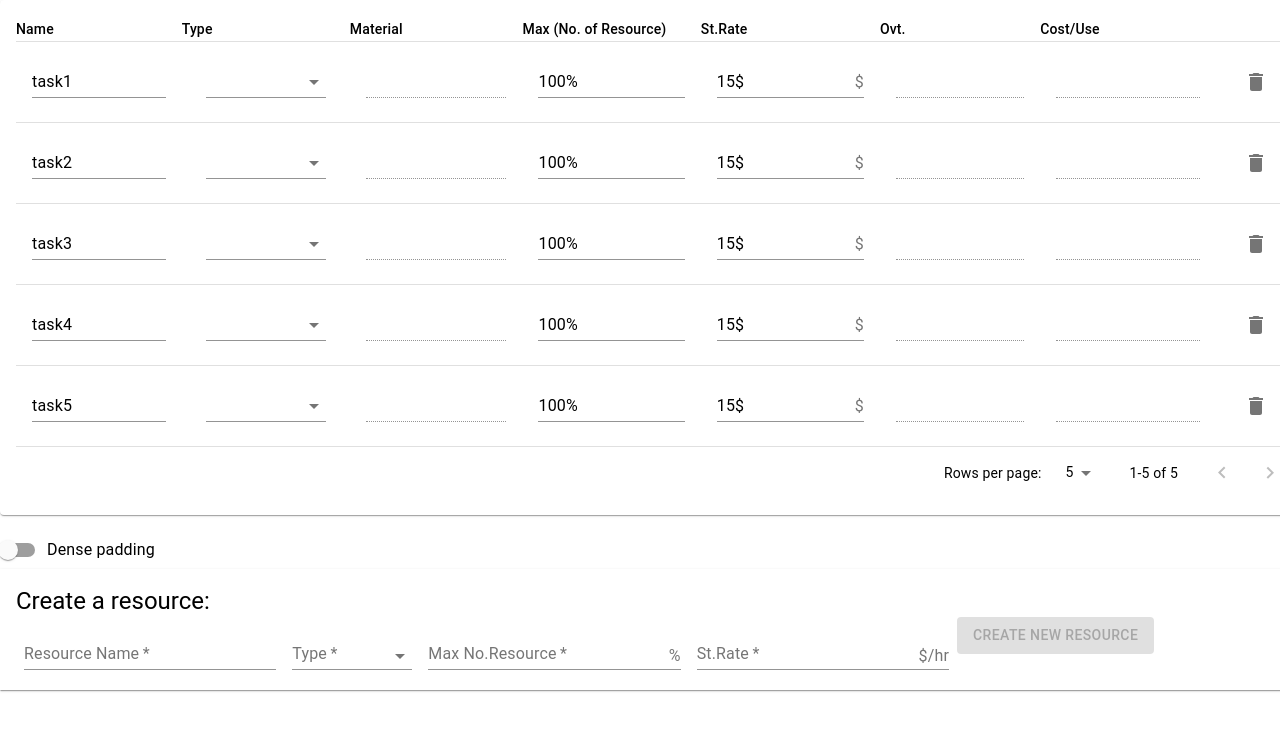
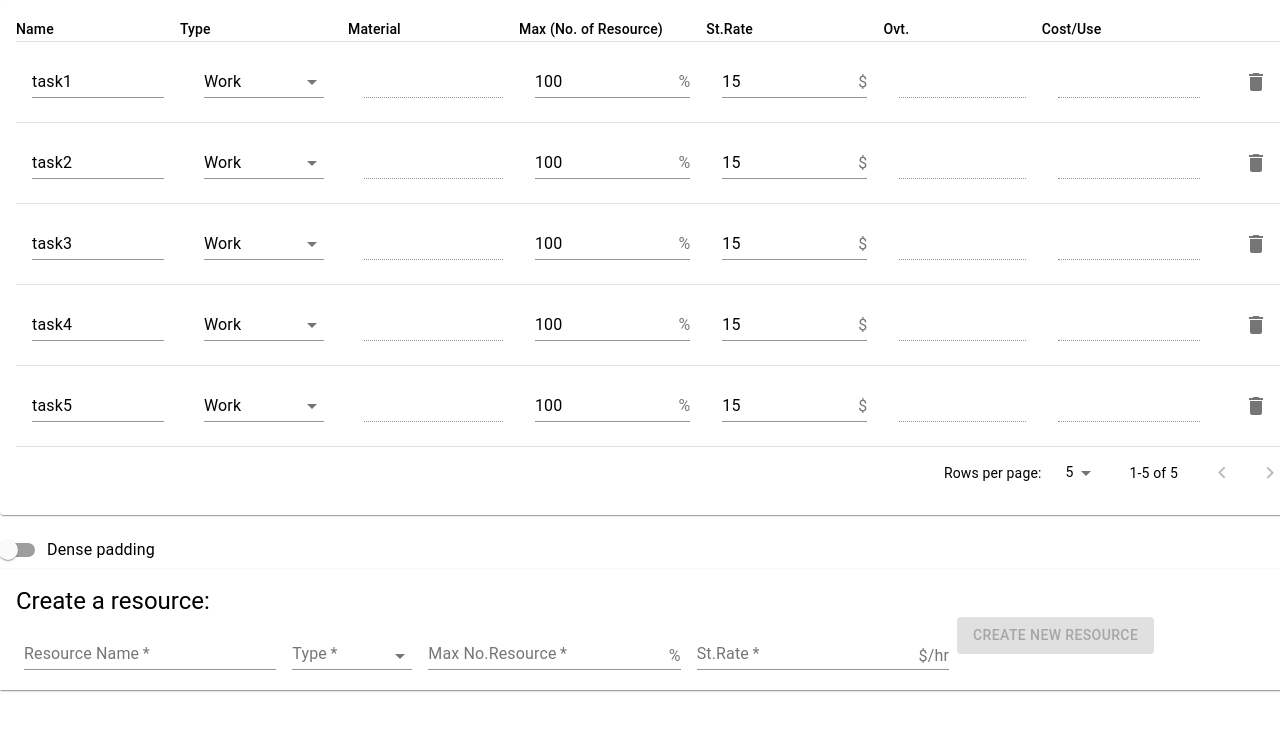
Before and after one commit to AhmedAlsudairi/Project-Management, a React (Create React App) app: page /resources in a window 1280 px wide. Shown: the top 730 px of the page. Built offline with nearby package versions, Linux system fonts and the light colour scheme.

Commit message:
finished ResourcesTable

```diff
--- a/src/components/ResourcesTable.js
+++ b/src/components/ResourcesTable.js
@@ -34,47 +34,52 @@ import CreateResource from "./CreateResource";
 
 const rows = [
   {
+    id: "task1",
     name: "task1",
-    type: "Work",
+    type: "work",
     material: "",
-    max: "100%",
-    stRate: "15$",
+    max: "100",
+    stRate: "15",
     ovt: "",
     cost: "",
   },
   {
+    id: "task2",
     name: "task2",
-    type: "Work",
+    type: "work",
     material: "",
-    max: "100%",
-    stRate: "15$",
+    max: "100",
+    stRate: "15",
     ovt: "",
     cost: "",
   },
   {
+    id: "task3",
     name: "task3",
-    type: "Work",
+    type: "work",
     material: "",
-    max: "100%",
-    stRate: "15$",
+    max: "100",
+    stRate: "15",
     ovt: "",
     cost: "",
   },
   {
+    id: "task4",
     name: "task4",
-    type: "Work",
+    type: "work",
     material: "",
-    max: "100%",
-    stRate: "15$",
+    max: "100",
+    stRate: "15",
     ovt: "",
     cost: "",
   },
   {
+    id: "task5",
     name: "task5",
-    type: "Work",
+    type: "work",
     material: "",
-    max: "100%",
-    stRate: "15$",
+    max: "100",
+    stRate: "15",
     ovt: "",
     cost: "",
   },
@@ -301,12 +306,11 @@ export default function ResourcesTable() {
   const [page, setPage] = React.useState(0);
   const [dense, setDense] = React.useState(false);
   const [rowsPerPage, setRowsPerPage] = React.useState(5);
-  const [currentTask, setCurrentTask] = React.useState({
-    id: "",
+  const [currentResource, setCurrentResource] = React.useState({
     name: "",
-    duration: "",
-    start: "",
-    finish: "",
+    type: "",
+    max: "",
+    stRate: "",
     changed: false,
   });
 
@@ -326,36 +330,38 @@ export default function ResourcesTable() {
   // };
 
   const handleClick = (event, row) => {
-    console.log(row, " clicked");
-    if (row.id !== currentTask.id)
-      setCurrentTask({
+    if (row.id !== currentResource.id)
+      setCurrentResource({
         id: row.id,
         name: row.name,
-        duration: row.duration,
-        start: row.start,
-        finish: row.finish,
+        type: row.type,
+        max: row.max,
+        stRate: row.stRate,
         changed: false,
       });
   };
   const handleNameChange = (e) => {
     const newName = e.target.value;
-    console.log("name changed");
-    // e.target.value = currentTask.name;
-    setCurrentTask({ ...currentTask, name: newName, changed: true });
+    // e.target.value = currentResource.name;
+    setCurrentResource({ ...currentResource, name: newName, changed: true });
   };
-  const handleDurationChange = (e) => {
-    const newDuration = e.target.value;
-    if (!isNaN(newDuration))
-      setCurrentTask({ ...currentTask, duration: newDuration, changed: true });
+  const handleTypeChange = (e) => {
+    const newType = e.target.value;
+    setCurrentResource({ ...currentResource, type: newType, changed: true });
   };
-  const handleStartChange = (e) => {
-    const newStart = e.target.value;
-    console.log(newStart);
-    setCurrentTask({ ...currentTask, start: newStart, changed: true });
+  const handleMaxChange = (e) => {
+    const newMax = e.target.value;
+    if (isNaN(newMax) || newMax > 900 || newMax < 0) return;
+    setCurrentResource({ ...currentResource, max: newMax, changed: true });
   };
-  const handleFinishChange = (e) => {
-    const newFinish = e.target.value;
-    setCurrentTask({ ...currentTask, finish: newFinish, changed: true });
+  const handleStRateChange = (e) => {
+    const newStRate = e.target.value;
+    if (isNaN(newStRate)) return;
+    setCurrentResource({
+      ...currentResource,
+      stRate: newStRate,
+      changed: true,
+    });
   };
 
   const handleChangePage = (event, newPage) => {
@@ -376,24 +382,34 @@ export default function ResourcesTable() {
   const emptyRows =
     rowsPerPage - Math.min(rowsPerPage, rows.length - page * rowsPerPage);
 
-  const taskSelected = (id) => {
-    if (id === currentTask.id) return true;
+  const isResourceSelected = (id) => {
+    if (id === currentResource.id) return true;
     else return false;
   };
-  const handleDelete = (id) => {
-    console.log("Delete: ", id);
+  const handleDelete = (name) => {
+    console.log("Delete: ", name);
   };
   const handleSave = (row) => {
     console.log("save: ", row);
   };
+  const handleDisabledSaveBtn = () => {
+    if (
+      currentResource.name.length > 0 &&
+      currentResource.max.length > 0 &&
+      currentResource.type.length > 0 &&
+      currentResource.stRate.length > 0
+    )
+      return true;
+    else return false;
+  };
   const handleDiscard = (row) => {
     console.log("discard: ", row);
-    setCurrentTask({
+    setCurrentResource({
       id: row.id,
       name: row.name,
-      duration: row.duration,
-      start: row.start,
-      finish: row.finish,
+      type: row.type,
+      max: row.max,
+      stRate: row.stRate,
       changed: false,
     });
   };
@@ -439,7 +455,9 @@ export default function ResourcesTable() {
                       <TableCell>
                         <TextField
                           value={
-                            taskSelected(row.name) ? currentTask.name : row.name
+                            isResourceSelected(row.id)
+                              ? currentResource.name
+                              : row.name
                           }
                           onChange={handleNameChange}
                         />
@@ -449,8 +467,12 @@ export default function ResourcesTable() {
                           <Select
                             labelId="demo-simple-select-label"
                             id="demo-simple-select"
-                            // value={age}
-                            // onChange={handleChange}
+                            value={
+                              isResourceSelected(row.id)
+                                ? currentResource.type
+                                : row.type
+                            }
+                            onChange={handleTypeChange}
                           >
                             <MenuItem value={"work"}>Work</MenuItem>
                             <MenuItem value={"material"}>Material</MenuItem>
@@ -459,7 +481,7 @@ export default function ResourcesTable() {
                         </FormControl>
                         {/* <TextField
                           value={
-                            taskSelected(row.name) ? currentTask.type : row.type
+                            isResourceSelected(row.id) ? currentResource.type : row.type
                           }
                           //   onChange={handleDurationChange}
                         /> */}
@@ -468,26 +490,32 @@ export default function ResourcesTable() {
                         <TextField
                           disabled
                           value={
-                            taskSelected(row.name)
-                              ? currentTask.material
+                            isResourceSelected(row.id)
+                              ? currentResource.material
                               : row.material
                           }
-                          //   onChange={handleStartChange}
                         />
                       </TableCell>
                       <TableCell>
                         <TextField
                           value={
-                            taskSelected(row.name) ? currentTask.max : row.max
+                            isResourceSelected(row.id)
+                              ? currentResource.max
+                              : row.max
                           }
-                          //   onChange={handleStartChange}
+                          InputProps={{
+                            endAdornment: (
+                              <InputAdornment position="end">%</InputAdornment>
+                            ),
+                          }}
+                          onChange={handleMaxChange}
                         />
                       </TableCell>
                       <TableCell>
                         <TextField
                           value={
-                            taskSelected(row.name)
-                              ? currentTask.stRate
+                            isResourceSelected(row.id)
+                              ? currentResource.stRate
                               : row.stRate
                           }
                           InputProps={{
@@ -495,14 +523,16 @@ export default function ResourcesTable() {
                               <InputAdornment position="end">$</InputAdornment>
                             ),
                           }}
-                          //   onChange={handleStartChange}
+                          onChange={handleStRateChange}
                         />
                       </TableCell>
                       <TableCell>
                         <TextField
                           disabled
                           value={
-                            taskSelected(row.name) ? currentTask.ovt : row.ovt
+                            isResourceSelected(row.id)
+                              ? currentResource.ovt
+                              : row.ovt
                           }
                           //   onChange={handleStartChange}
                         />
@@ -511,19 +541,23 @@ export default function ResourcesTable() {
                         <TextField
                           disabled
                           value={
-                            taskSelected(row.name) ? currentTask.cost : row.cost
+                            isResourceSelected(row.id)
+                              ? currentResource.cost
+                              : row.cost
                           }
                           //   onChange={handleStartChange}
                         />
                       </TableCell>
 
                       <TableCell>
-                        {currentTask.changed ? (
+                        {currentResource.changed &&
+                        isResourceSelected(row.id) ? (
                           <React.Fragment>
                             <Tooltip title="Save">
                               <IconButton
                                 aria-label="Save"
                                 onClick={() => handleSave(row)}
+                                disabled={!handleDisabledSaveBtn()}
                               >
                                 <SaveIcon />{" "}
                               </IconButton>
```
